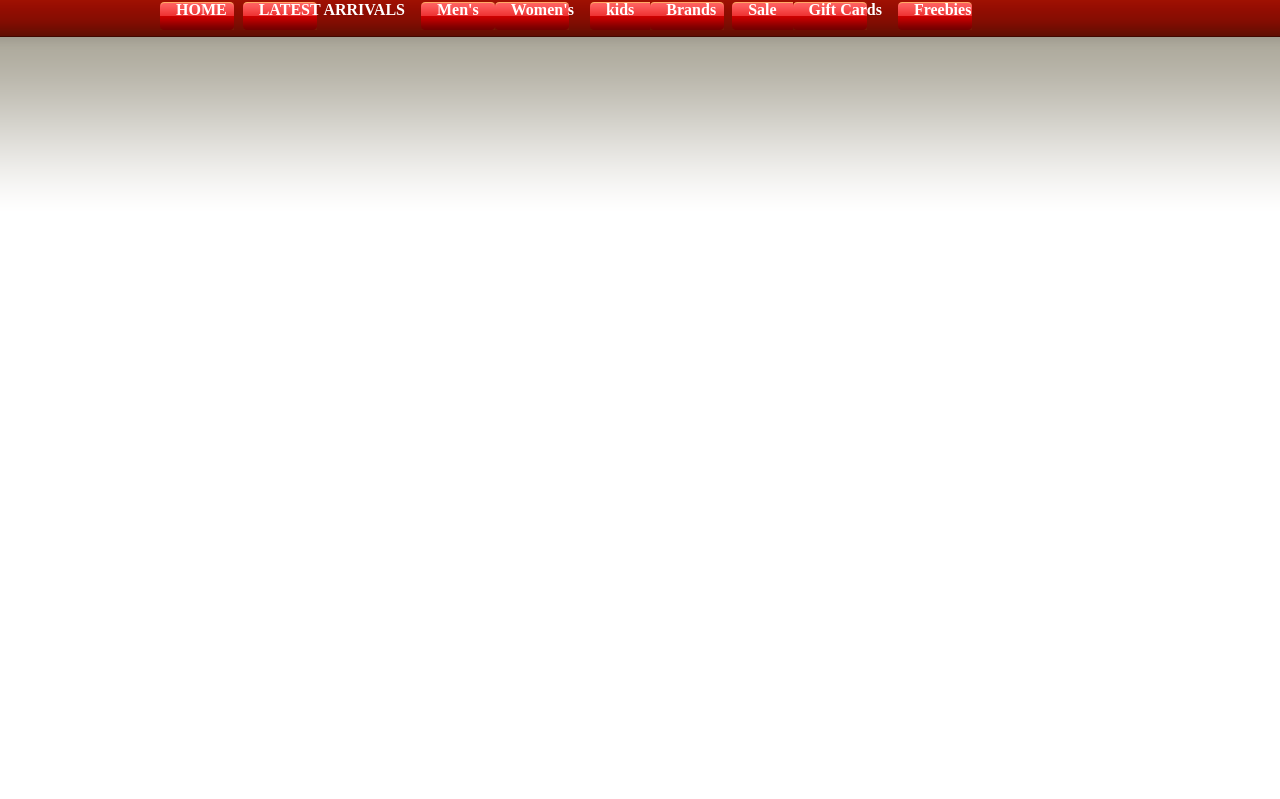
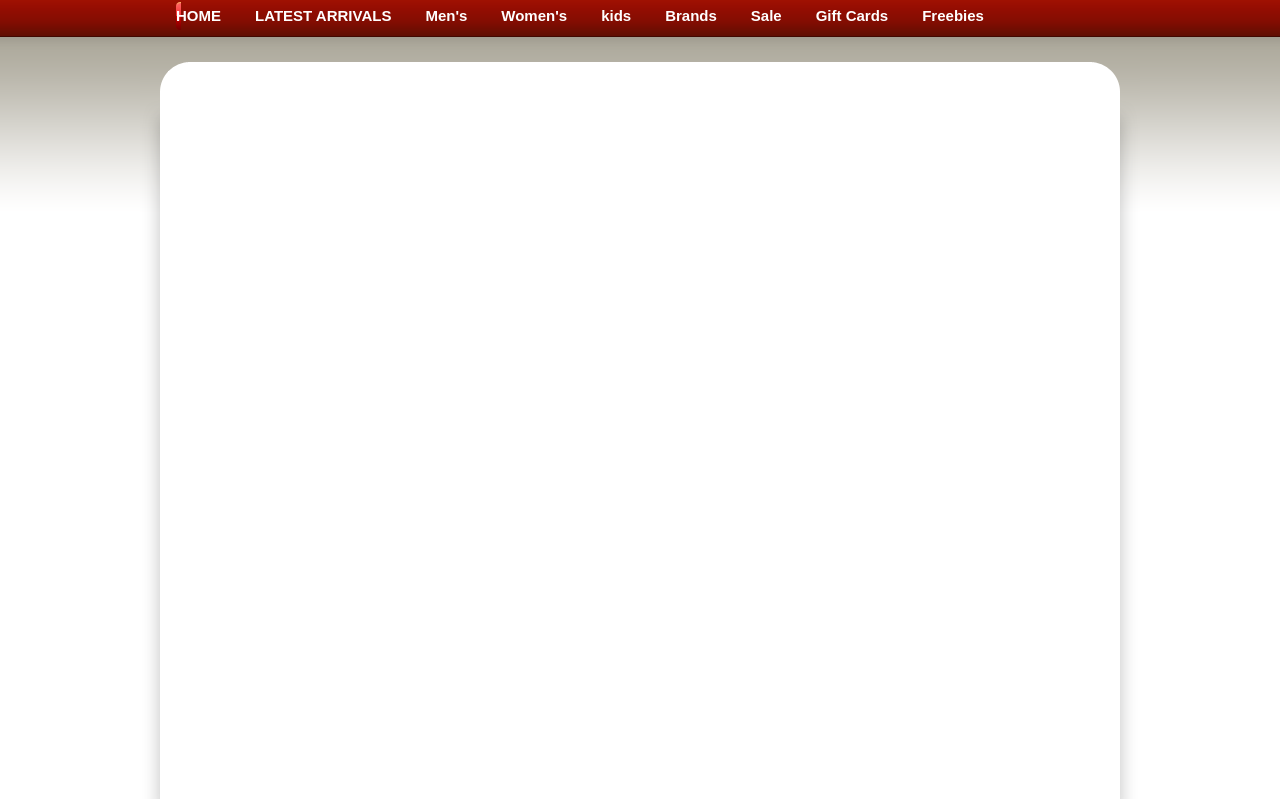
Before and after one commit to 17753908176/-HTML-CSS, a plain HTML site: page index.html in a window 1280 px wide. Shown: the part 136-935 px from the top of the page. Before the commit the page ends 800 px from the top, so only its background shows below. Drawn offline with Linux system fonts and the light colour scheme.

Commit message:
1.5
网页主体内容搭建

```diff
--- a/css/css.css
+++ b/css/css.css
@@ -35,9 +35,19 @@ body{
  导航
  * */
 #nav{height: 36px;width:960px;margin:0 auto;padding-top: 8px;}
-#nav li{float: left;height: 28px;background: url(../img/active.png) no-repeat;}
-#nav a{float:left;height: 28px;padding: 0 16px;}
-#nav span{float: left;eight: 28px;}
-#nav .active a:hover{}
-#nav .avitve strong{}
-#nav .active span{}
+#nav li{float: left;height: 28px;margin-right:2px;}
+
+#nav a{line-height:28px;float:left;height: 28px;padding: 0 16px;color: #FFFFFF;font-size: 15px; font-family: arial;font-weight: normal;}
+#nav strong{float: left;eight: 28px;}
+#nav span{float: left;eight: 28px;padding 0 16px}
+
+#nav a:hover,#nav .active a{background: url(../img/nav_active_bg.png) repeat-x 0 -56px;}
+#nav a:hover strong,#nav .avitve strong{background: url(../img/nav_active_bg.png) no-repeat;}
+#nav a:hover span,#nav .active span{background: url(../img/nav_active_bg.png) no-repeat right -28px;}
+
+/**
+ * 主体内容 头部
+ */
+#content{width: 1000px;margin:24px auto 0;background: url(../img/content_bg.png) repeat-y -1000px 0;}
+#content_top{width: 1000px;background: url(../img/content_bg.png) no-repeat;}
+#content_bottom{width: 1000px;background:url(../img/content_bg.png) no-repeat -2000px bottom;}
--- a/index.html
+++ b/index.html
@@ -54,7 +54,64 @@
 			<li><a href="#"><strong><span>Gift Cards</span></strong></a></li>
 			<li><a href="#"><strong><span>Freebies</span></strong></a></li>
 		</ul>
-		<div id="content"></div>
+		<div id="content">
+			<div id="content_top">
+				<div id="content_bottom">
+					<br />
+					<br />
+					<br />
+					<br />
+					<br />
+					<br />
+					<br />
+					<br />
+					<br />
+					<br />
+					<br />
+					<br />
+					<br />
+					<br />
+					<br />
+						<br />
+					<br />
+					<br />
+					<br />
+					<br />
+					<br />
+					<br />
+					<br />
+						<br />
+					<br />
+					<br />
+					<br />
+					<br />
+					<br />
+						<br />
+					<br />
+					<br />
+					<br />
+					<br />
+					<br />
+					<br />
+					<br />
+						<br />
+					<br />
+					<br />
+					<br />
+					<br />
+					<br />
+						<br />
+					<br />
+					<br />
+					<br />
+					<br />
+					<br />
+					<br />
+					<br />
+					<br />
+				</div>
+			</div>
+		</div>
 		<div id="footer"></div>
 	</body>
 </html>
```
Also changed, not shown: img/content_bg.png (added), img/nav_active_bg.png (added).
